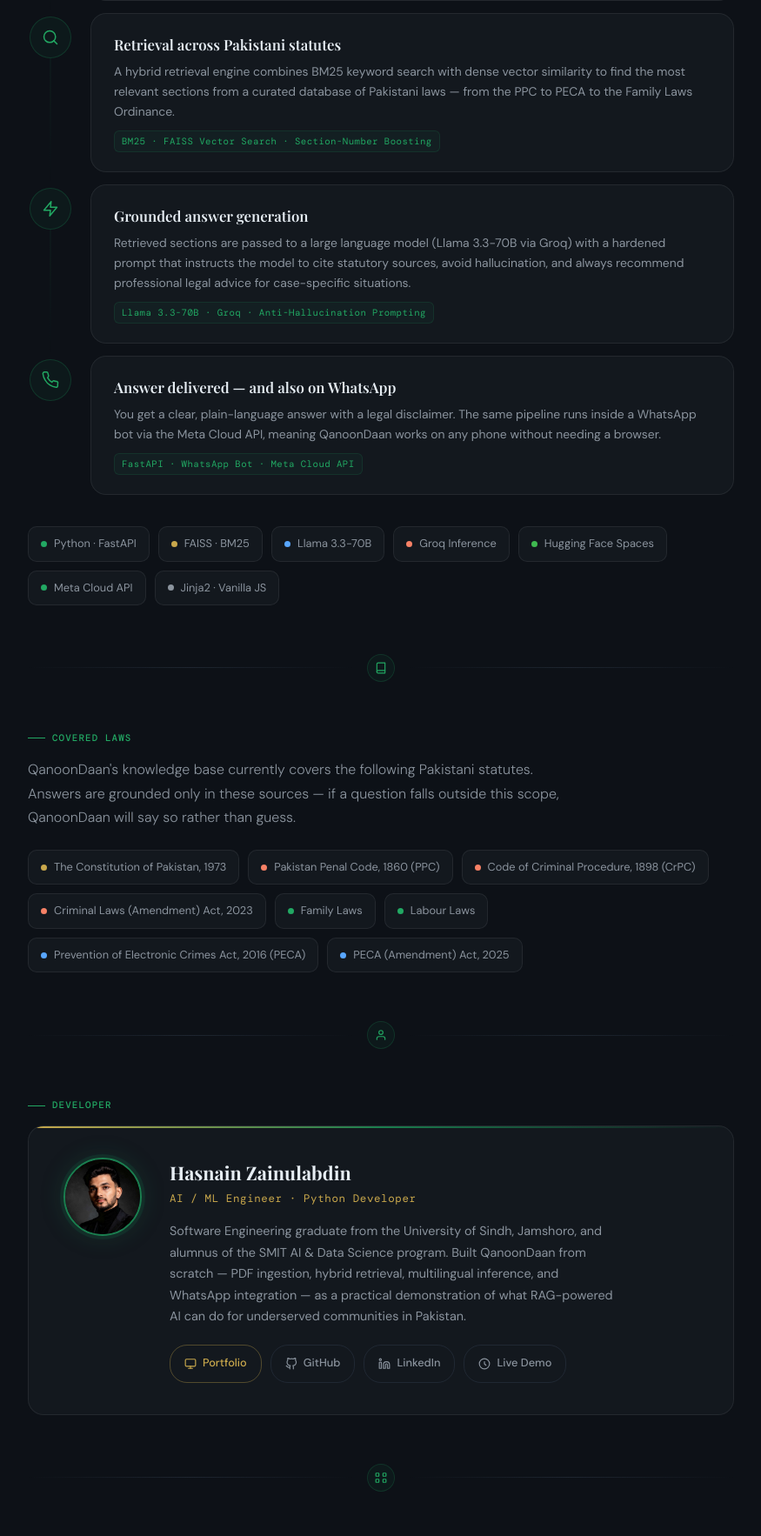
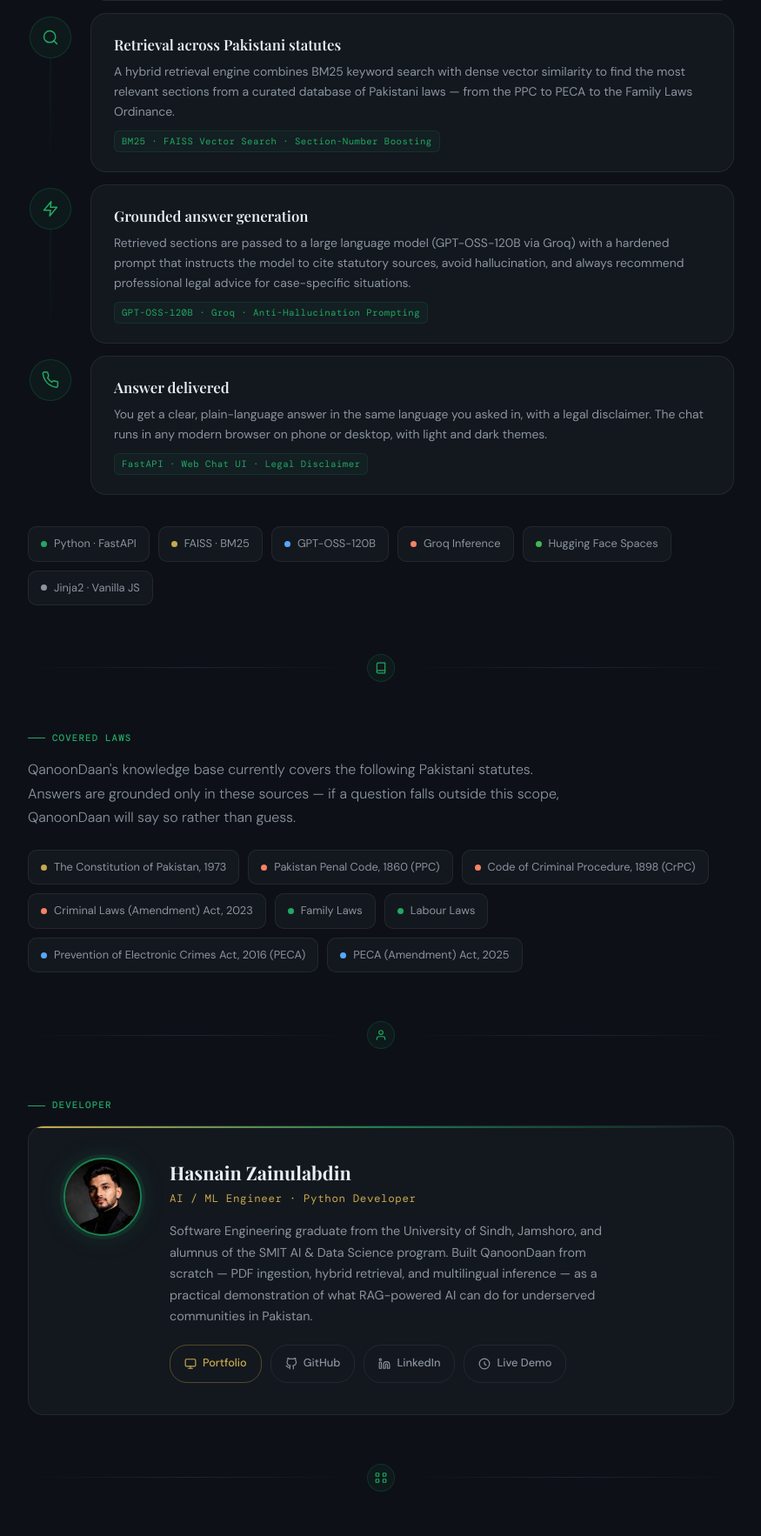
Before and after one commit to SyedHusnain20/QanoonDaan, a FastAPI app: page /about in a window 1280 px wide. Shown: the part 1498-3264 px from the top of the page at 87% size, without its empty margins (202-1077 px from the left). Run offline with FastAPI, Linux system fonts and the light colour scheme; parts of the project's set-up code (start-up, migrations or seed data) failed here and were passed over; some web fonts are replaced.

Commit message:
made about and readme file up-to-date

```diff
--- a/chatbot.py
+++ b/chatbot.py
@@ -373,25 +373,28 @@ def _get_legal_answer_internal(question: str, history: list[dict] | None = None)
             _tag_trace(outcome="section_not_found")
             return {"answer": section_not_found_reply(question, requested_sections, requested_act), "sources": [], "disclaimer": DISCLAIMER}
 
-            if requested_act:
-        # Updated regex to match bare numbers at the start of a line
-                section_pattern_cache = {
-                    s: re.compile(
-                        rf"(?:section|sec\.?)\s*0*{re.escape(s)}\b"
-                        rf"|^\s*0*{re.escape(s)}\s*[.\-]",
-                        re.IGNORECASE | re.MULTILINE
-            )
-            for s in requested_sections
-        }
+        if requested_act:
+            # Match bare numbers at the start of a line too (e.g. "365. Whoever...")
+            section_pattern_cache = {
+                s: re.compile(
+                    rf"(?:section|sec\.?)\s*0*{re.escape(s)}\b"
+                    rf"|^\s*0*{re.escape(s)}\s*[.\-]",
+                    re.IGNORECASE | re.MULTILINE,
+                )
+                for s in requested_sections
+            }
 
             def _chunk_is_safe_to_keep(chunk: dict) -> bool:
-                chunk_mentions_requested_section = any(pat.search(chunk["text"]) for pat in section_pattern_cache.values())
+                chunk_mentions_requested_section = any(
+                    pat.search(chunk["text"]) for pat in section_pattern_cache.values()
+                )
                 if not chunk_mentions_requested_section:
                     return True
                 return _act_matches_source(requested_act, chunk.get("source", ""))
 
             chunks = [c for c in chunks if _chunk_is_safe_to_keep(c)]
             if not chunks:
+                _tag_trace(outcome="section_not_found")
                 return {"answer": section_not_found_reply(question, requested_sections, requested_act), "sources": [], "disclaimer": DISCLAIMER}
 
     # 4. Build prompt & generate answer
--- a/templates/about.html
+++ b/templates/about.html
@@ -1104,8 +1104,8 @@
           </div>
           <div class="pipe-body">
             <h3>Grounded answer generation</h3>
-            <p>Retrieved sections are passed to a large language model (Llama 3.3-70B via Groq) with a hardened prompt that instructs the model to cite statutory sources, avoid hallucination, and always recommend professional legal advice for case-specific situations.</p>
-            <span class="pipe-tag">Llama 3.3-70B · Groq · Anti-Hallucination Prompting</span>
+            <p>Retrieved sections are passed to a large language model (GPT-OSS-120B via Groq) with a hardened prompt that instructs the model to cite statutory sources, avoid hallucination, and always recommend professional legal advice for case-specific situations.</p>
+            <span class="pipe-tag">GPT-OSS-120B · Groq · Anti-Hallucination Prompting</span>
           </div>
         </div>
 
@@ -1116,9 +1116,9 @@
             </div>
           </div>
           <div class="pipe-body">
-            <h3>Answer delivered — and also on WhatsApp</h3>
-            <p>You get a clear, plain-language answer with a legal disclaimer. The same pipeline runs inside a WhatsApp bot via the Meta Cloud API, meaning QanoonDaan works on any phone without needing a browser.</p>
-            <span class="pipe-tag">FastAPI · WhatsApp Bot · Meta Cloud API</span>
+            <h3>Answer delivered</h3>
+            <p>You get a clear, plain-language answer in the same language you asked in, with a legal disclaimer. The chat runs in any modern browser on phone or desktop, with light and dark themes.</p>
+            <span class="pipe-tag">FastAPI · Web Chat UI · Legal Disclaimer</span>
           </div>
         </div>
 
@@ -1128,10 +1128,9 @@
       <div class="stack-grid fade-up">
         <div class="stack-chip"><div class="stack-chip-dot" style="background:#22a863;"></div>Python · FastAPI</div>
         <div class="stack-chip"><div class="stack-chip-dot" style="background:#c9a84c;"></div>FAISS · BM25</div>
-        <div class="stack-chip"><div class="stack-chip-dot" style="background:#58a6ff;"></div>Llama 3.3-70B</div>
+        <div class="stack-chip"><div class="stack-chip-dot" style="background:#58a6ff;"></div>GPT-OSS-120B</div>
         <div class="stack-chip"><div class="stack-chip-dot" style="background:#f78166;"></div>Groq Inference</div>
         <div class="stack-chip"><div class="stack-chip-dot" style="background:#3fb950;"></div>Hugging Face Spaces</div>
-        <div class="stack-chip"><div class="stack-chip-dot" style="background:#22a863;"></div>Meta Cloud API</div>
         <div class="stack-chip"><div class="stack-chip-dot" style="background:#8b949e;"></div>Jinja2 · Vanilla JS</div>
       </div>
     </section>
@@ -1178,7 +1177,7 @@
       <div class="dev-card">
 
         <!-- Portrait photo — links to portfolio -->
-        <a href="https://hasnainzainulabdinporfolio.vercel.app/" target="_blank" rel="noopener" class="dev-avatar-link">
+        <a href="https://hasnainzainulabdin.vercel.app/" target="_blank" rel="noopener" class="dev-avatar-link">
           <div class="dev-avatar">
             <img src="/static/hasnain.jpg" alt="Hasnain Zainulabdin" />
           </div>
@@ -1187,9 +1186,9 @@
         <div class="dev-info">
           <div class="dev-name">Hasnain Zainulabdin</div>
           <div class="dev-role">AI / ML Engineer · Python Developer</div>
-          <p class="dev-bio">Software Engineering graduate from the University of Sindh, Jamshoro, and alumnus of the SMIT AI & Data Science program. Built QanoonDaan from scratch — PDF ingestion, hybrid retrieval, multilingual inference, and WhatsApp integration — as a practical demonstration of what RAG-powered AI can do for underserved communities in Pakistan.</p>
+          <p class="dev-bio">Software Engineering graduate from the University of Sindh, Jamshoro, and alumnus of the SMIT AI & Data Science program. Built QanoonDaan from scratch — PDF ingestion, hybrid retrieval, and multilingual inference — as a practical demonstration of what RAG-powered AI can do for underserved communities in Pakistan.</p>
           <div class="dev-links">
-            <a href="https://hasnainzainulabdinporfolio.vercel.app/" class="dev-link portfolio" target="_blank" rel="noopener">
+            <a href="https://hasnainzainulabdin.vercel.app/" class="dev-link portfolio" target="_blank" rel="noopener">
               <svg viewBox="0 0 24 24"><rect x="2" y="3" width="20" height="14" rx="2"/><path d="M8 21h8"/><path d="M12 17v4"/></svg>
               Portfolio
             </a>
@@ -1293,7 +1292,7 @@
   <!-- Footer -->
   <footer>
     QanoonDaan provides general legal information only, not legal advice. Consult a qualified lawyer for your specific situation.<br/>
-    Built with care by <a href="https://hasnainzainulabdinporfolio.vercel.app/" target="_blank" rel="noopener">Hasnain Zainulabdin</a> · Hyderabad, Pakistan
+    Built with care by <a href="https://hasnainzainulabdin.vercel.app/" target="_blank" rel="noopener">Hasnain Zainulabdin</a> · Hyderabad, Pakistan
   </footer>
 
   <script>
```
Also changed, not shown: README.md.
